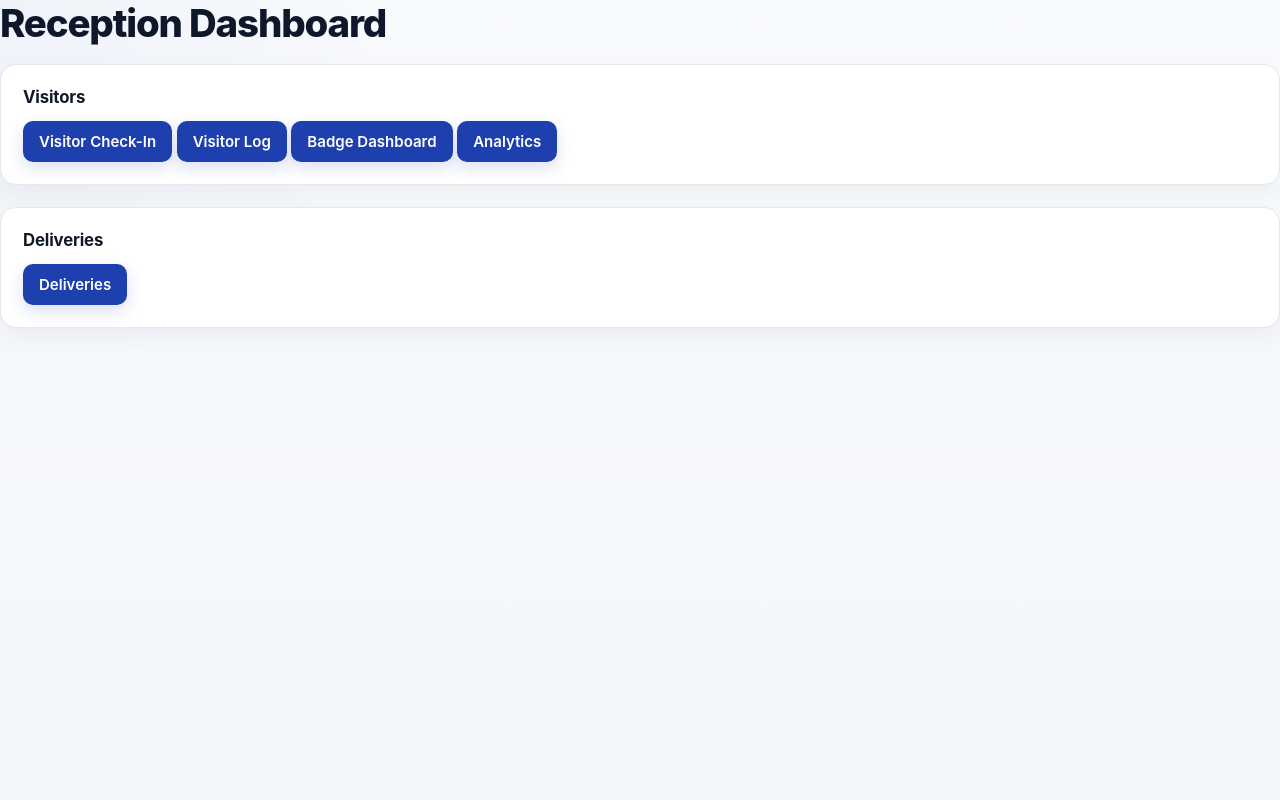
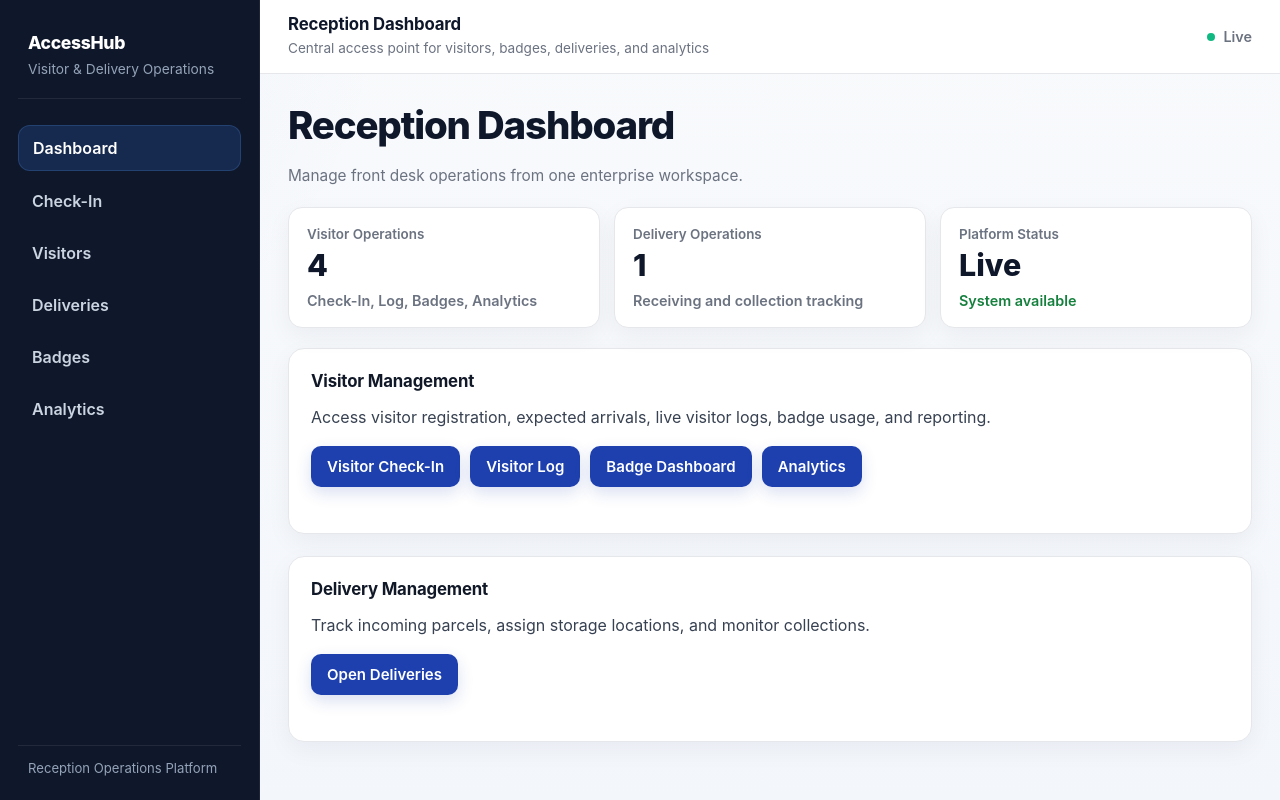
Before and after one commit to amberg710/visitor_delivery_demo-, a Flask app: page / in a window 1280 px wide. Run offline with Flask 3, Linux system fonts and the light colour scheme; parts of the project's set-up code (start-up, migrations or seed data) failed here and were passed over.

Commit message:
Update home.html

```diff
--- a/templates/home.html
+++ b/templates/home.html
@@ -5,21 +5,103 @@
     <link rel="stylesheet" href="{{ url_for('static', filename='style.css') }}">
 </head>
 <body>
+
+<div class="app-shell">
+
+    <aside class="sidebar">
+        <div class="sidebar-brand">
+            <h1>AccessHub</h1>
+            <p>Visitor & Delivery Operations</p>
+        </div>
+
+        <nav class="sidebar-nav">
+            <a href="/" class="active">Dashboard</a>
+            <a href="/checkin">Check-In</a>
+            <a href="/visitors">Visitors</a>
+            <a href="/deliveries">Deliveries</a>
+            <a href="/badges">Badges</a>
+            <a href="/analytics">Analytics</a>
+        </nav>
+
+        <div class="sidebar-footer">
+            Reception Operations Platform
+        </div>
+    </aside>
+
+    <div class="main-shell">
+        <header class="topbar">
+            <div class="topbar-left">
+                <h2>Reception Dashboard</h2>
+                <p>Central access point for visitors, badges, deliveries, and analytics</p>
+            </div>
+            <div class="topbar-right">
+                <div class="live-indicator">
+                    <span class="live-dot"></span>
+                    Live
+                </div>
+            </div>
+        </header>
+
+        <main class="page-content">
             <div class="container">
+
+                <div class="page-hero">
+                    <div>
                         <h1>Reception Dashboard</h1>
+                        <div class="page-subtitle">
+                            Manage front desk operations from one enterprise workspace.
+                        </div>
+                    </div>
+                </div>
+
+                <div class="stat-grid">
+                    <div class="stat-card">
+                        <div class="stat-label">Visitor Operations</div>
+                        <div class="stat-value">4</div>
+                        <div class="trend trend-neutral">Check-In, Log, Badges, Analytics</div>
+                    </div>
+
+                    <div class="stat-card">
+                        <div class="stat-label">Delivery Operations</div>
+                        <div class="stat-value">1</div>
+                        <div class="trend trend-neutral">Receiving and collection tracking</div>
+                    </div>
+
+                    <div class="stat-card">
+                        <div class="stat-label">Platform Status</div>
+                        <div class="stat-value">Live</div>
+                        <div class="trend trend-up">System available</div>
+                    </div>
+                </div>
 
                 <div class="card">
-        <h2>Visitors</h2>
+                    <h2>Visitor Management</h2>
+                    <p style="margin-bottom: 16px;">
+                        Access visitor registration, expected arrivals, live visitor logs, badge usage, and reporting.
+                    </p>
+                    <div class="top-actions">
                         <a class="button" href="/checkin">Visitor Check-In</a>
                         <a class="button" href="/visitors">Visitor Log</a>
                         <a class="button" href="/badges">Badge Dashboard</a>
                         <a class="button" href="/analytics">Analytics</a>
                     </div>
+                </div>
 
                 <div class="card">
-        <h2>Deliveries</h2>
-        <a class="button" href="/deliveries">Deliveries</a>
+                    <h2>Delivery Management</h2>
+                    <p style="margin-bottom: 16px;">
+                        Track incoming parcels, assign storage locations, and monitor collections.
+                    </p>
+                    <div class="top-actions">
+                        <a class="button" href="/deliveries">Open Deliveries</a>
                     </div>
                 </div>
+
+            </div>
+        </main>
+    </div>
+
+</div>
+
 </body>
 </html>
```
Lines whose indentation alone changed are shown as unchanged.
